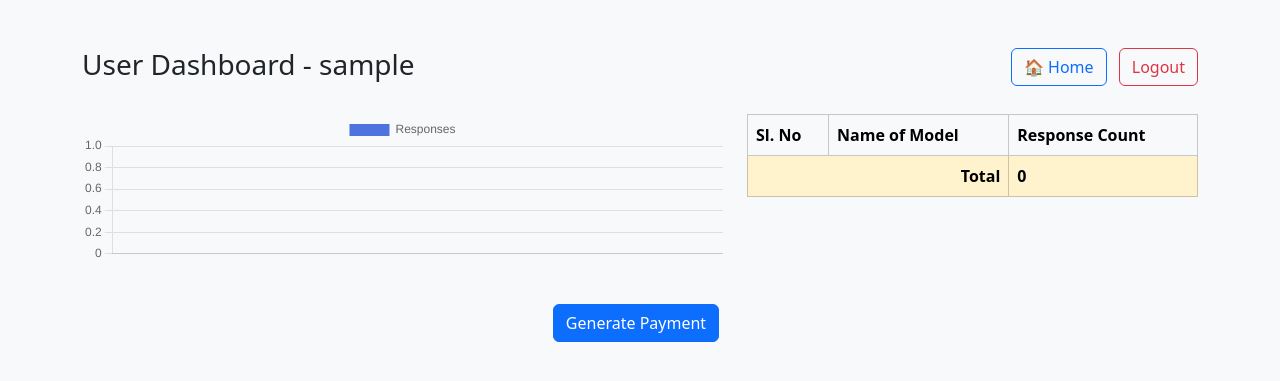
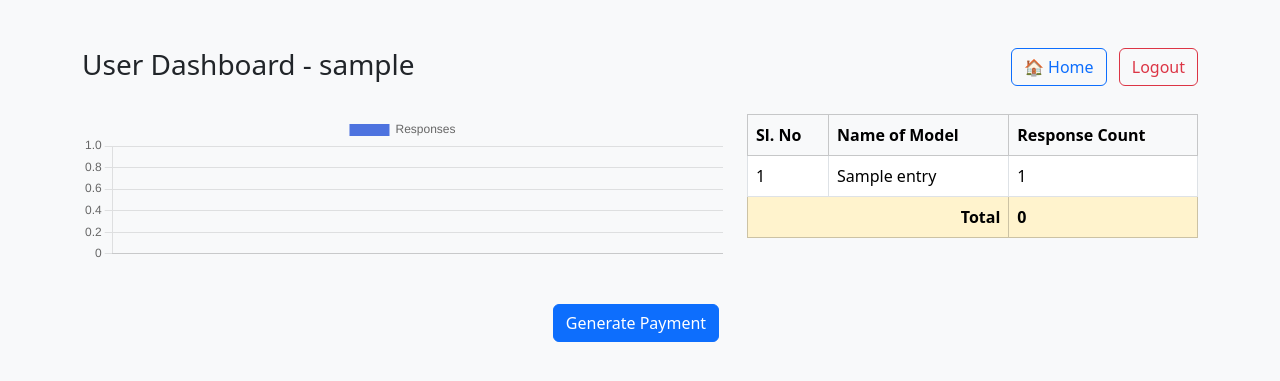
Before and after one commit to Testgptmodels/college_abstract_portal, a Flask app: template templates/user_dashboard.html in a window 1280 px wide. Shown: the top 381 px of the page. Run offline with Flask 3, Linux system fonts and the light colour scheme; the template is opened without the code that fills it: most values are stand-ins (such as "Sample title", 1, 10 or a date in 2020).

Commit message:
Add files via upload

```diff
--- a/templates/user_dashboard.html
+++ b/templates/user_dashboard.html
@@ -54,10 +54,10 @@
           </thead>
           <tbody>
             {% set total = 0 %}
-            {% for i, entry in enumerate(model_counts) %}
+            {% for entry in model_counts %}
             {% set total = total + entry.count %}
             <tr>
-              <td>{{ i + 1 }}</td>
+              <td>{{ loop.index }}</td>
               <td>{{ entry.name }}</td>
               <td>{{ entry.count }}</td>
             </tr>
@@ -90,11 +90,11 @@
         </thead>
         <tbody>
           {% set total = 0 %}
-          {% for i, entry in enumerate(model_counts) %}
+          {% for entry in model_counts %}
           {% set subtotal = entry.count * 0.10 %}
           {% set total = total + subtotal %}
           <tr>
-            <td>{{ i + 1 }}</td>
+            <td>{{ loop.index }}</td>
             <td>{{ entry.name }}</td>
             <td>{{ entry.count }}</td>
             <td>₹{{ '%.2f' % subtotal }}</td>
@@ -123,11 +123,11 @@
         </thead>
         <tbody>
           {% set total = 0 %}
-          {% for i, entry in enumerate(model_counts) %}
+          {% for entry in model_counts %}
           {% set subtotal = entry.count * 0.10 %}
           {% set total = total + subtotal %}
           <tr>
-            <td>{{ i + 1 }}</td>
+            <td>{{ loop.index }}</td>
             <td>{{ entry.name }}</td>
             <td>{{ entry.count }}</td>
             <td>₹{{ '%.2f' % subtotal }}</td>
```
